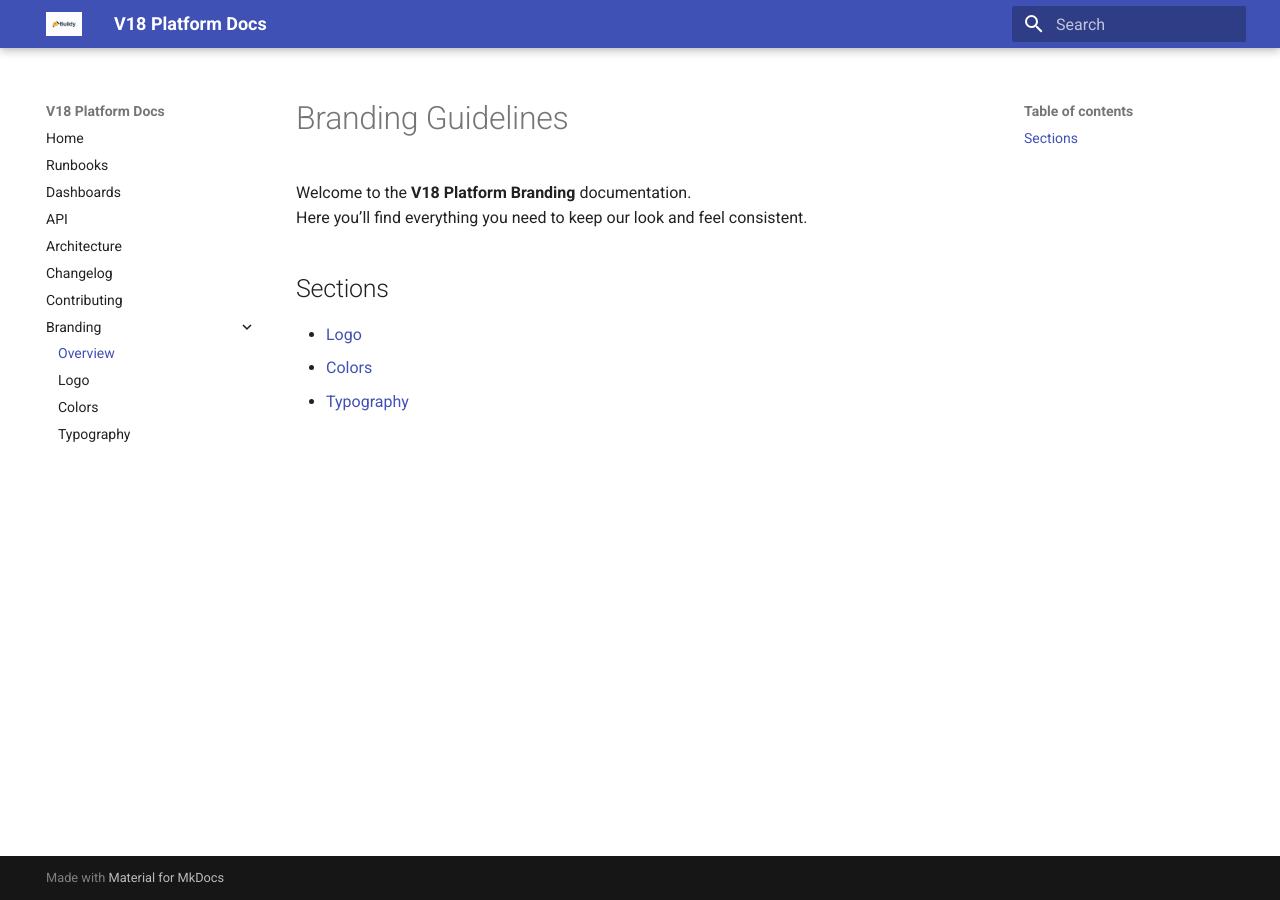
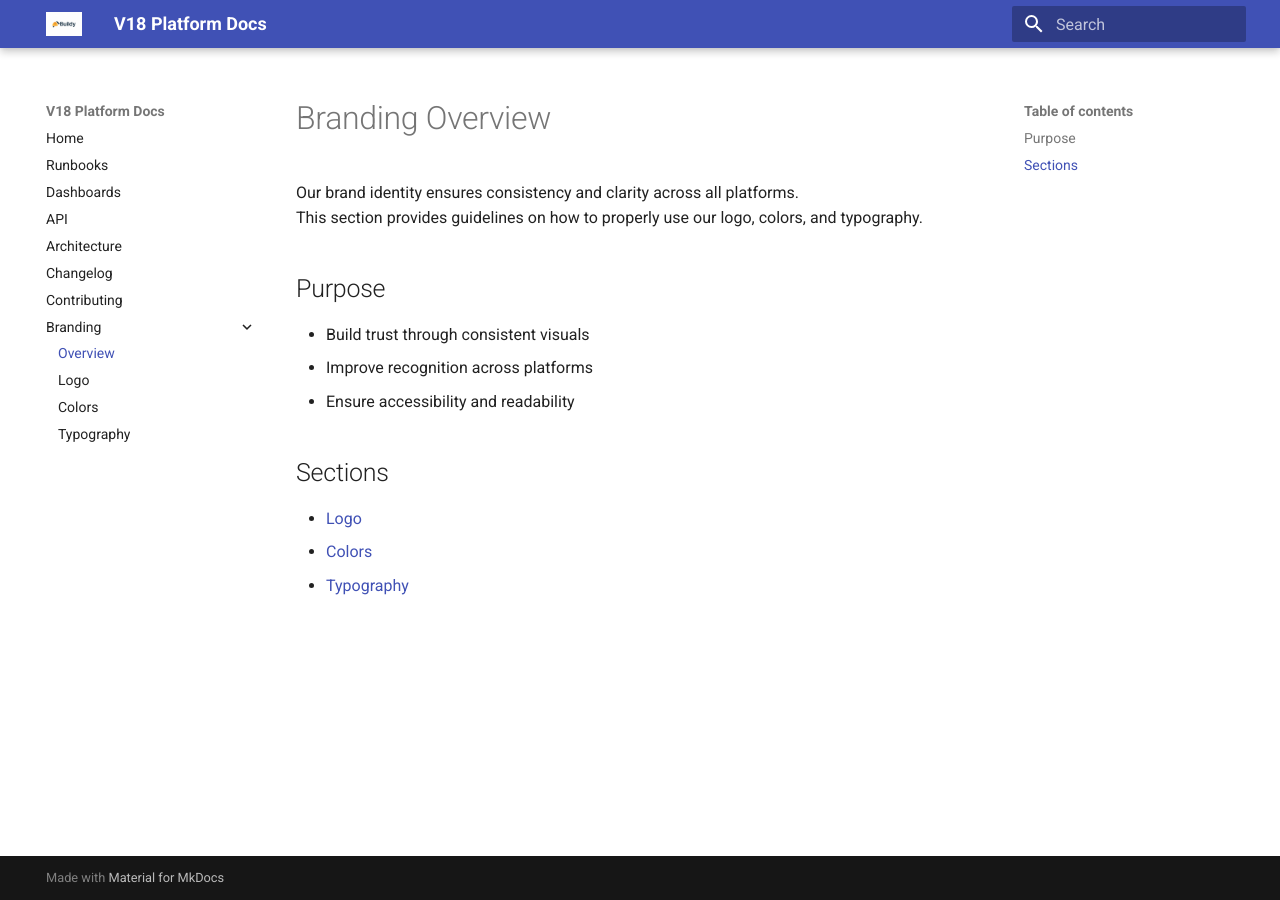
Before and after one commit to Kello54/Buildy, an MkDocs documentation site: the page built from docs/branding/index.md, in a window 1280 px wide. Built offline with MkDocs 1.6.1 and Material for MkDocs 9.7.7, drawn with Linux system fonts in a browser that asks for light colours.

Commit message:
Update index.md

```diff
--- a/docs/branding/index.md
+++ b/docs/branding/index.md
@@ -1,9 +1,14 @@
-# Branding Guidelines
+# Branding Overview
 
-Welcome to the **V18 Platform Branding** documentation.
-Here you’ll find everything you need to keep our look and feel consistent.
+Our brand identity ensures consistency and clarity across all platforms.
+This section provides guidelines on how to properly use our logo, colors, and typography.
+
+## Purpose
+- Build trust through consistent visuals
+- Improve recognition across platforms
+- Ensure accessibility and readability
 
 ## Sections
 - [Logo](logo.md)
-- [Colors](colors.md)
+- [Colors](colours.md)
 - [Typography](typography.md)
```
